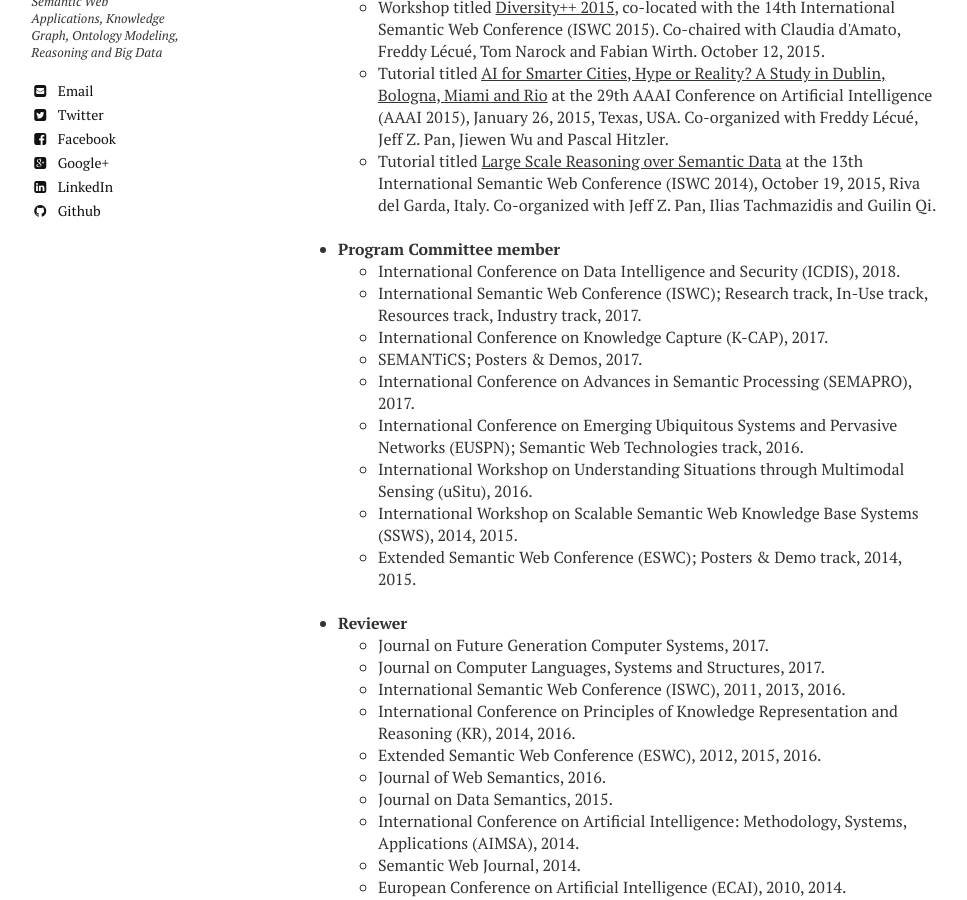
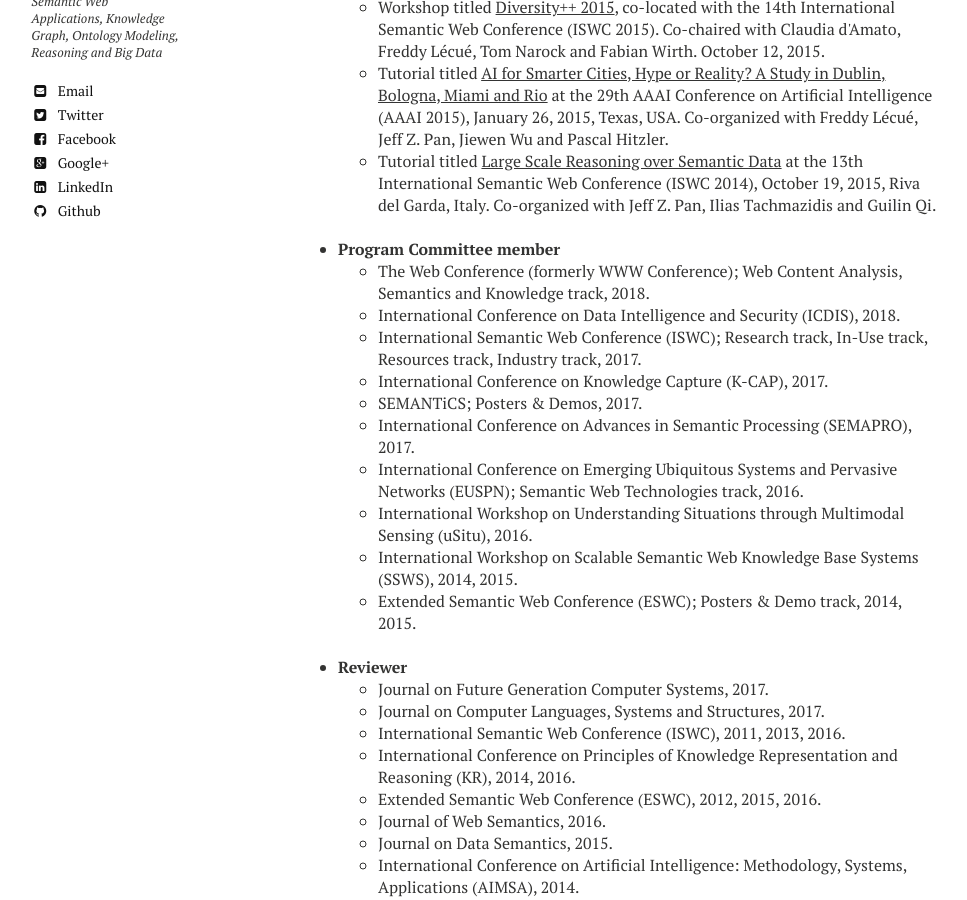
Before and after one commit to raghavam/raghavam.github.io, a Jekyll site: the page built from awards-activities.md, in a window 1280 px wide and 900 px high, scrolled down 348 px. Shown: the whole window, without its empty margins (22-989 px from the left). Built offline with Jekyll 4.4.1, drawn with Linux system fonts in a browser that asks for light colours; nearby versions of some CDN libraries.

Commit message:
added PC activity

```diff
--- a/awards-activities.md
+++ b/awards-activities.md
@@ -13,6 +13,7 @@ share: false
 &nbsp;
 
 * **Program Committee member**
+  * The Web Conference (formerly WWW Conference); Web Content Analysis, Semantics and Knowledge track,  2018.
   * International Conference on Data Intelligence and Security (ICDIS), 2018.
   * International Semantic Web Conference (ISWC); Research track, In-Use track, Resources track, Industry track, 2017.
   * International Conference on Knowledge Capture (K-CAP), 2017.
```
